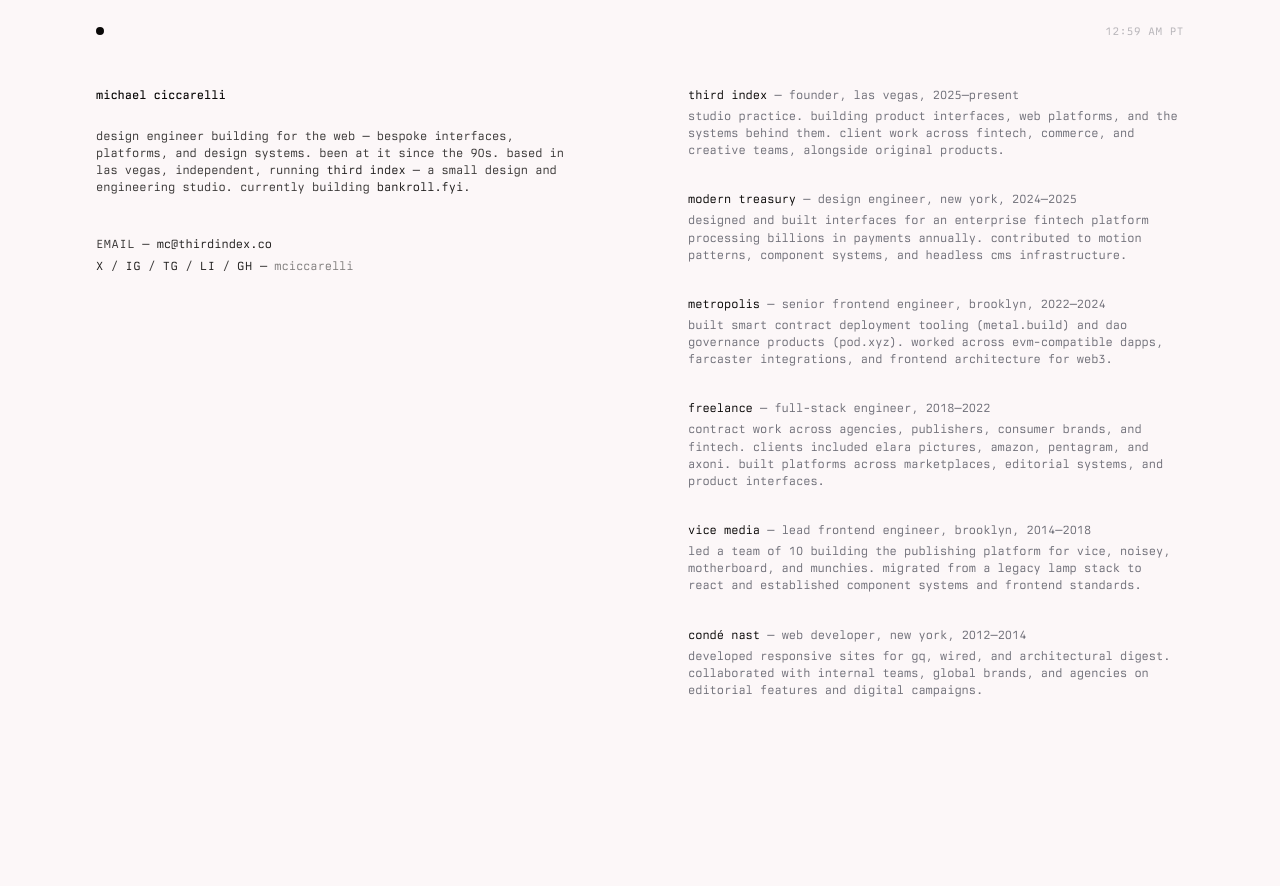
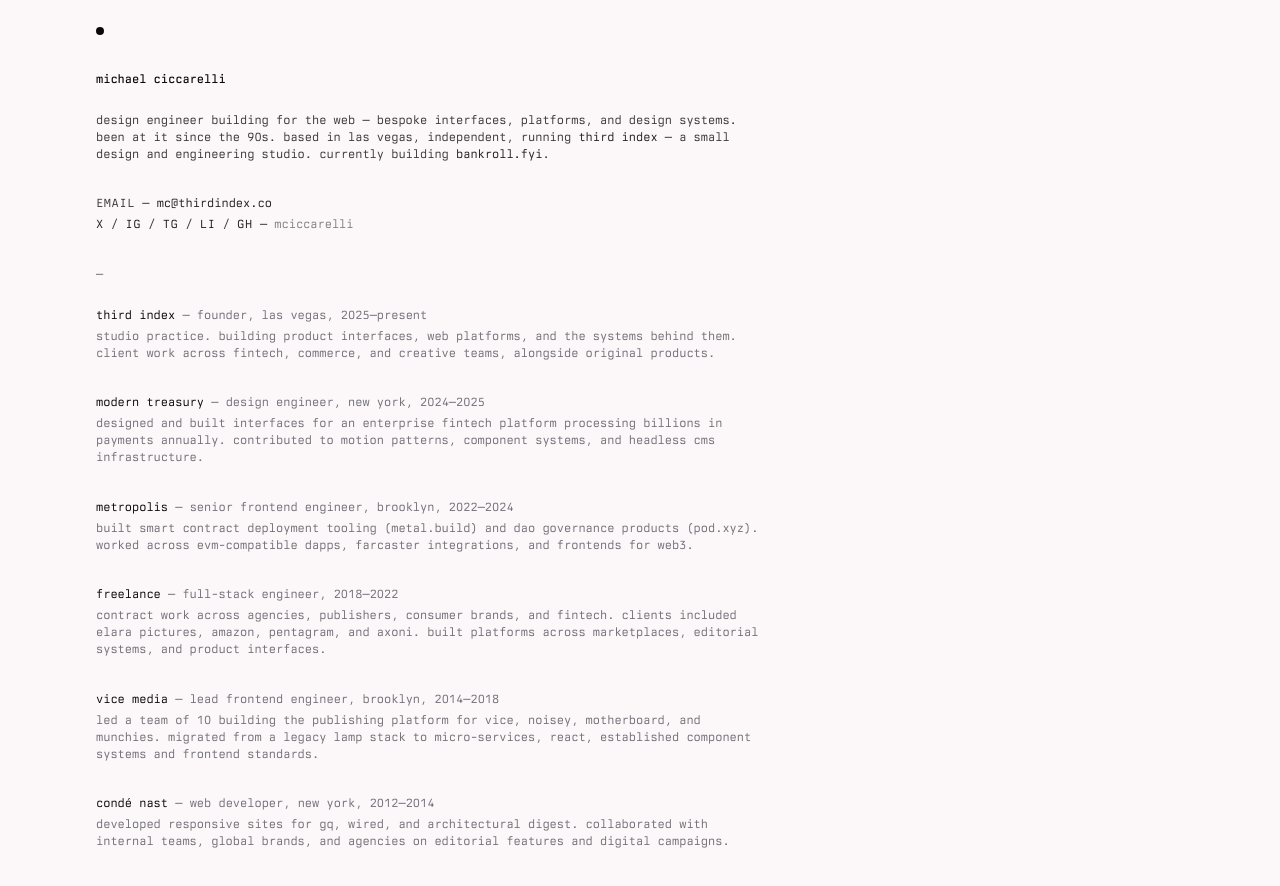
Before and after one commit to mciccarelli/personal-site, a Next.js app: page / in a window 1280 px wide. Shown: the top 886 px of the page. Before the commit the page ends 800 px from the top, so only its background shows below. Built offline with nearby package versions, Linux system fonts and the light colour scheme.

Commit message:
update layout and vertical spacing

```diff
--- a/app/page.tsx
+++ b/app/page.tsx
@@ -1,5 +1,4 @@
 import { Fragment, type ReactNode } from 'react';
-import Clock from '@/components/clock';
 import ModeToggle from '@/components/mode-toggle';
 import SocialLinks from '@/components/social-links';
 import data from '../data.json';
@@ -48,21 +47,20 @@ export default function Home() {
 
   return (
     <div className="mx-auto max-w-6xl px-6 pt-6 pb-20 text-sm lowercase md:px-8">
-      <div className="mb-12 flex items-center justify-between">
+      <div className="mb-8">
         <ModeToggle />
-        <Clock />
       </div>
 
-      <div className="md:grid md:grid-cols-2 md:gap-24">
-        <div className="md:sticky md:top-6 md:self-start">
-          <section className="text-foreground/80 mb-10 space-y-6">
+      <div className="md:max-w-2xl">
+        <div>
+          <section className="text-foreground/80 mb-8 space-y-6">
             <h1 className="text-foreground font-medium">michael ciccarelli</h1>
             {bio.map((text, i) => (
               <p key={i}>{renderInlineLinks(text)}</p>
             ))}
           </section>
 
-          <section className="text-foreground/80 mb-14 space-y-1 md:mb-0">
+          <section className="text-foreground/80 mb-8 space-y-1">
             <div>
               <span className="tracking-wider uppercase">email</span> —{' '}
               <a href="mailto:mc@thirdindex.co">mc@thirdindex.co</a>
@@ -71,9 +69,9 @@ export default function Home() {
               <SocialLinks />
             </div>
           </section>
-        </div>
 
           <section>
+            <h2 className="text-muted-foreground mb-6 font-normal tracking-wider uppercase">—</h2>
             <ol className="space-y-8">
               {timeline.map((item, i) => (
                 <li key={i} className="text-foreground/80">
@@ -103,5 +101,6 @@ export default function Home() {
           </section>
         </div>
       </div>
+    </div>
   );
 }
--- a/data.json
+++ b/data.json
@@ -24,7 +24,7 @@
 			"title": "metropolis",
 			"role": "senior frontend engineer",
 			"location": "brooklyn",
-			"description": "built smart contract deployment tooling (metal.build) and dao governance products (pod.xyz). worked across evm-compatible dapps, farcaster integrations, and frontend architecture for web3."
+			"description": "built smart contract deployment tooling (metal.build) and dao governance products (pod.xyz). worked across evm-compatible dapps, farcaster integrations, and frontends for web3."
 		},
 		{
 			"year": "2018—2022",
@@ -37,7 +37,7 @@
 			"title": "vice media",
 			"role": "lead frontend engineer",
 			"location": "brooklyn",
-			"description": "led a team of 10 building the publishing platform for vice, noisey, motherboard, and munchies. migrated from a legacy lamp stack to react and established component systems and frontend standards.",
+			"description": "led a team of 10 building the publishing platform for vice, noisey, motherboard, and munchies. migrated from a legacy lamp stack to micro-services, react, established component systems and frontend standards.",
 			"url": "https://vice.com"
 		},
 		{
```
Lines whose indentation alone changed are shown as unchanged.
